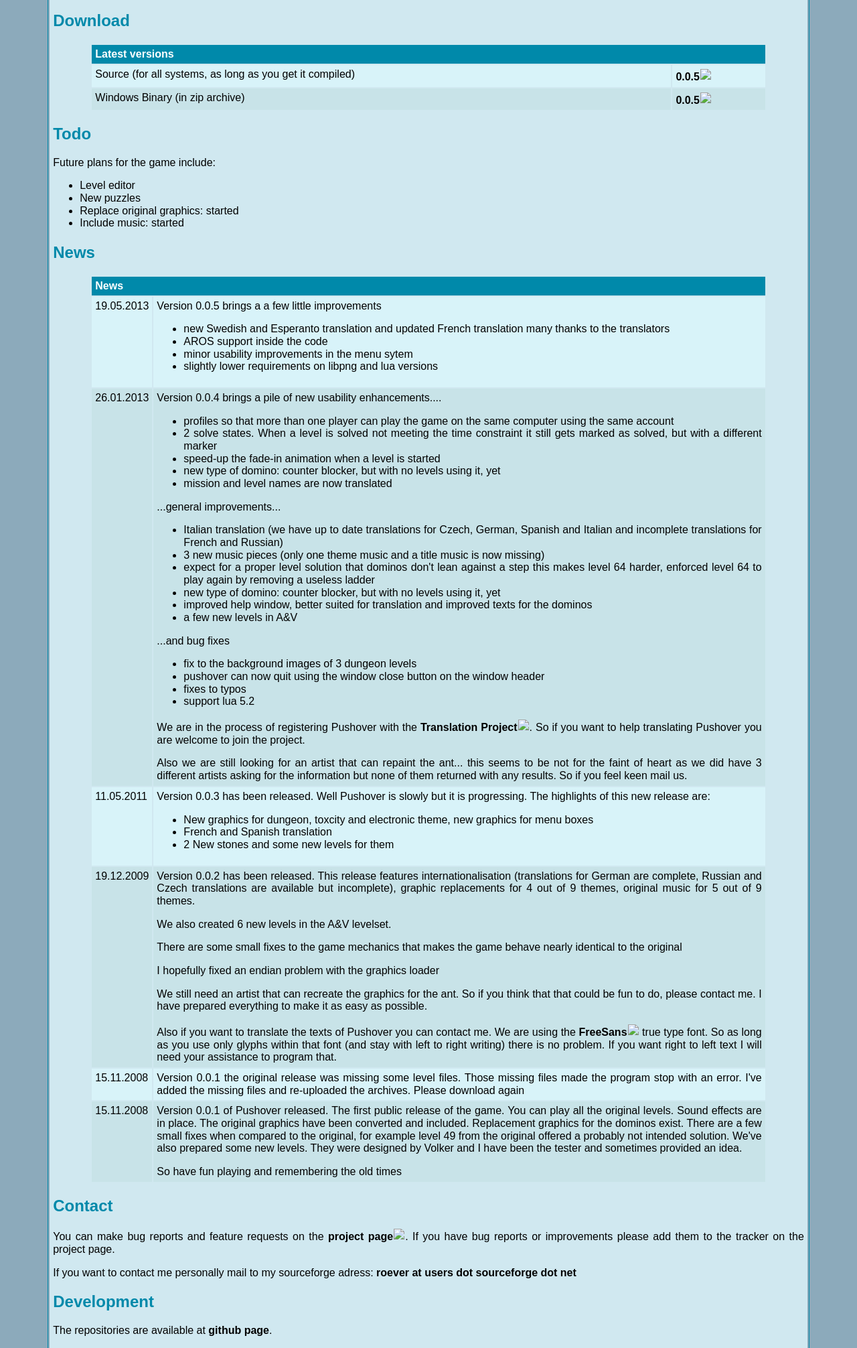
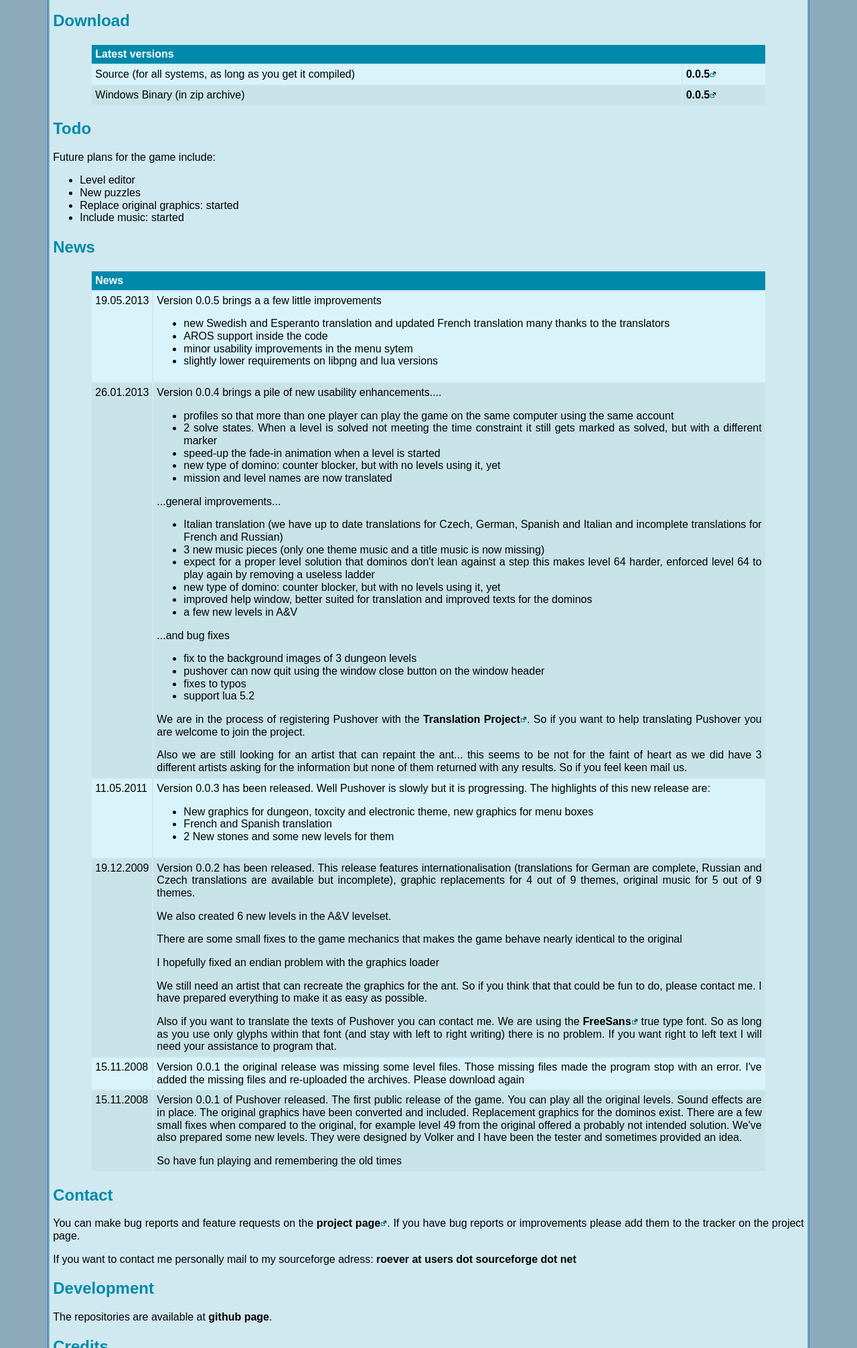
Before and after one commit to pushover/pushover.github.io, a plain HTML site: page index.html in a window 1280 px wide. Shown: the part 788-2800 px from the top of the page at 67% size. Drawn offline with Linux system fonts and the light colour scheme.

Commit message:
fix links to external image... this time the right way around

```diff
--- a/index.html
+++ b/index.html
@@ -65,13 +65,15 @@
               <tr class='light'><!--Beginn Eintrag in den News-->
                 <td valign=top>Source (for all systems, as long as you get it compiled)</td>
                 <td>
-                  <p><a href="http://prdownloads.sourceforge.net/pushover/pushover-0.0.5.tar.gz?download">0.0.5</a><img src='images/extern.png'>
+                  <p><a
+                     href="http://prdownloads.sourceforge.net/pushover/pushover-0.0.5.tar.gz?download">0.0.5</a><img src='website/images/extern.png'>
                 </td>
               </tr>
               <tr class='dark'><!--Beginn Eintrag in den News-->
                 <td valign=top>Windows Binary (in zip archive)</td>
                 <td>
-                  <p><a href="http://prdownloads.sourceforge.net/pushover/pushover-0.0.5-win32.zip?download">0.0.5</a><img src='images/extern.png'>
+                  <p><a
+                        href="http://prdownloads.sourceforge.net/pushover/pushover-0.0.5-win32.zip?download">0.0.5</a><img src='website/images/extern.png'>
                 </td>
               </tr>
             </table>
@@ -134,8 +136,7 @@
                     <li>support lua 5.2
                   </ul>
                   <p>We are in the process of registering Pushover with the <a
-                    href="http://translationproject.org">Translation
-                    Project</a><img src='images/extern.png'>. So if you want to help translating Pushover
+                    href="http://translationproject.org">Translation Project</a><img src='website/images/extern.png'>. So if you want to help translating Pushover
                   you are welcome to join the project.
                   <p>Also we are still looking for an artist that can repaint
                   the ant... this seems to be not for the faint of heart as we
@@ -176,7 +177,7 @@
                   easy as possible.
                   <p>Also if you want to translate the texts of Pushover you
                   can contact me. We are using the <a
-                    href="http://www.gnu.org/software/freefont/index.html">FreeSans</a><img src='images/extern.png'> true type font. So
+                    href="http://www.gnu.org/software/freefont/index.html">FreeSans</a><img src='website/images/extern.png'> true type font. So
                   as long as you use only glyphs within that font (and stay
                   with left to right writing) there is no problem. If you want
                   right to left text I will need your assistance to program
@@ -208,7 +209,8 @@
 
             <h2>Contact</h2>
             <p>You can make bug reports and feature requests on the
-            <a href="https://github.com/pushover/pushover.github.io/issues">project page</a><img src='images/extern.png'>.
+            <a
+                    href="https://github.com/pushover/pushover.github.io/issues">project page</a><img src='website/images/extern.png'>.
 
 	    If you have bug reports or improvements please add them to the tracker on the project page.
 	    <p>
```
